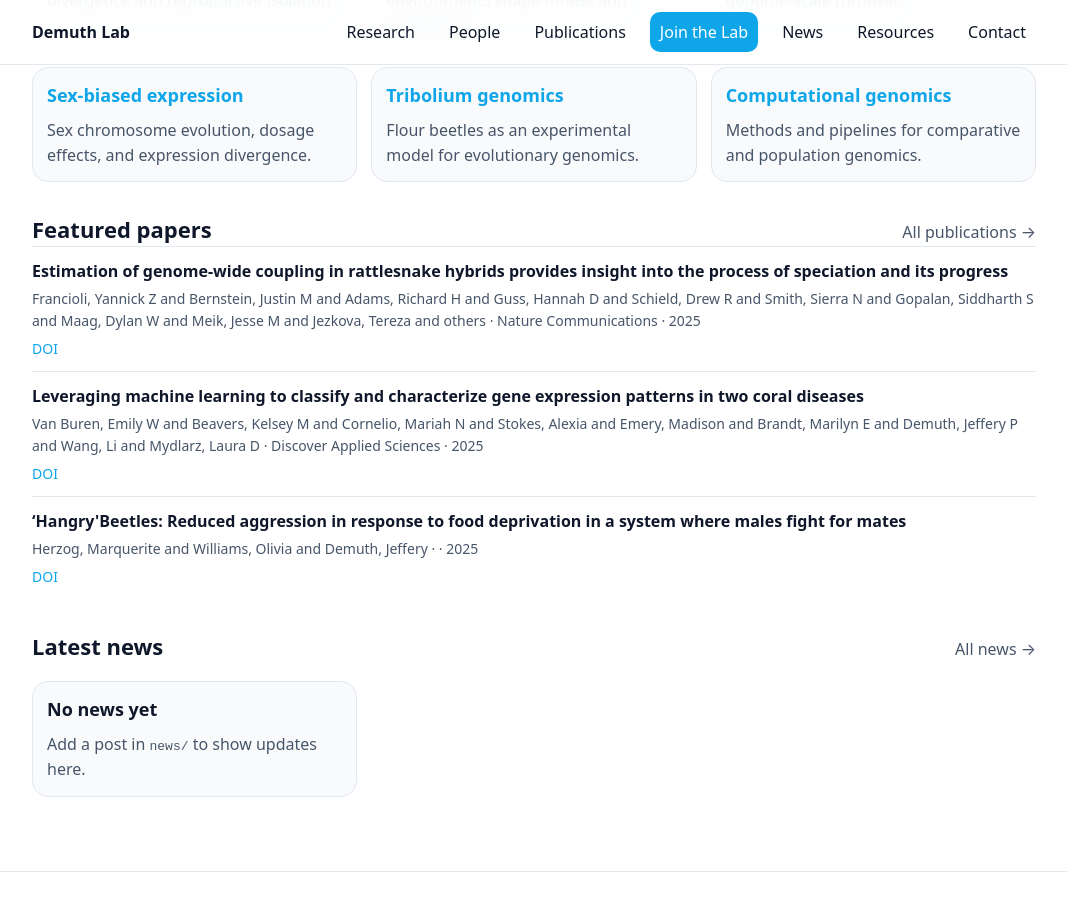
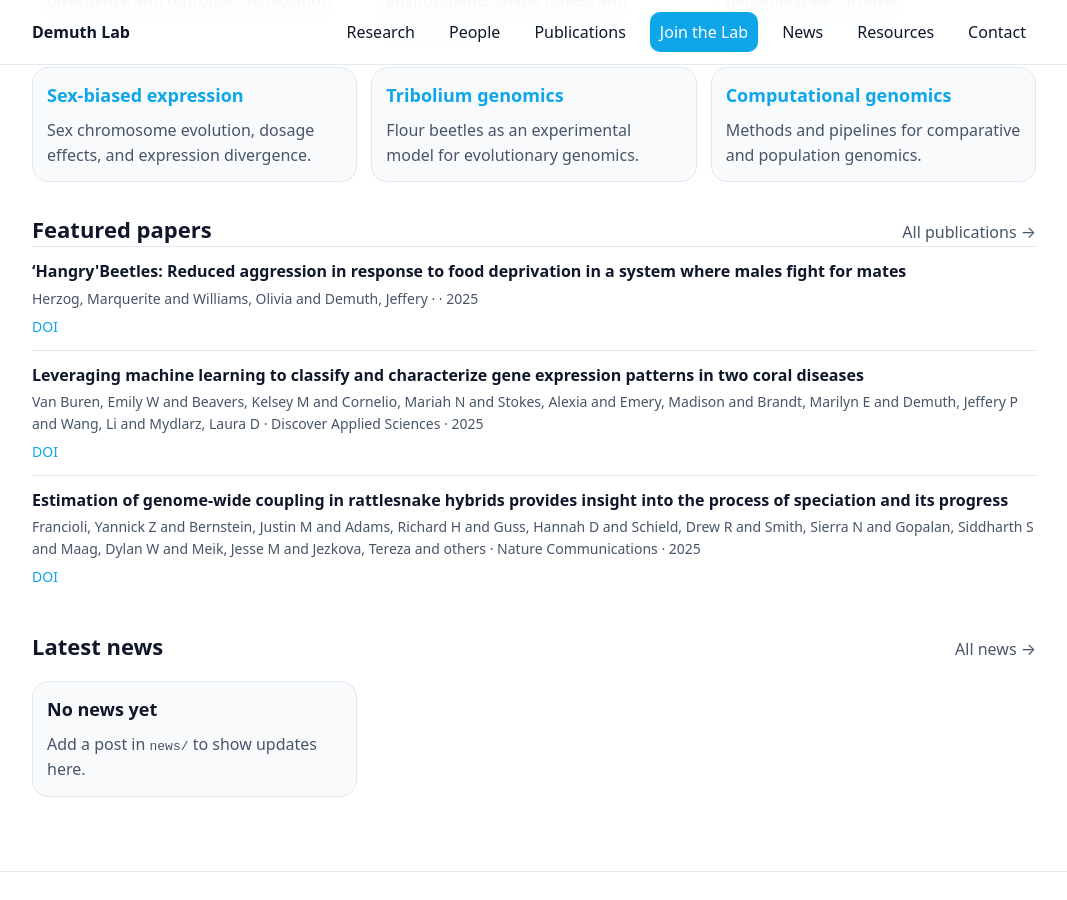
Before and after one commit to demuth-lab/demuth-lab.github.io, a Jekyll site: the page built from index.md, in a window 1280 px wide and 900 px high, scrolled down 651 px. Shown: the whole window, without its empty margins (106-1173 px from the left). Built offline with Jekyll 4.4.1, drawn with Linux system fonts in a browser that asks for light colours.

Commit message:
Remove sorting from publications list

```diff
--- a/index.md
+++ b/index.md
@@ -44,7 +44,7 @@ show_title: false
 </div>
 
 <ul class="pub-list">
-  {% assign pubs = site.data.publications | sort: 'year' | reverse %}
+  {% assign pubs = site.data.publications %}
   {% for p in pubs limit:3 %}
     <li>
       <div class="pub-title">{{ p.title }}</div>
```
